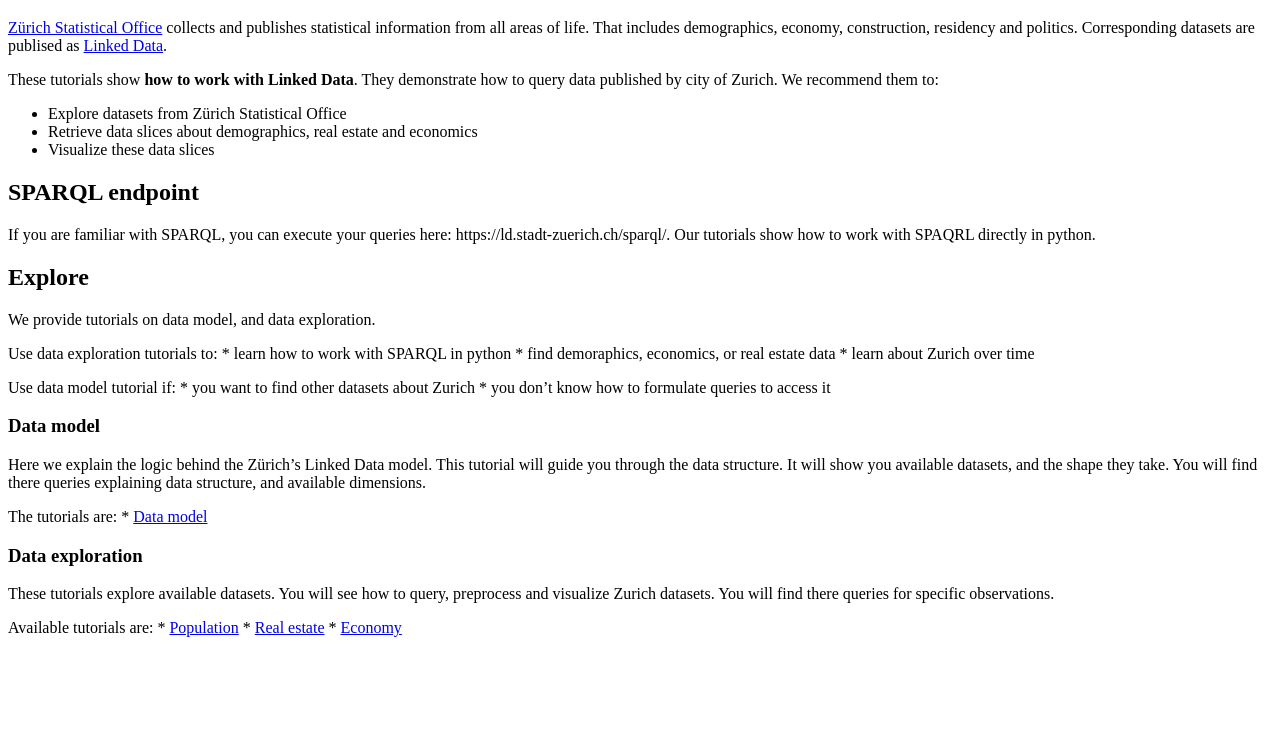
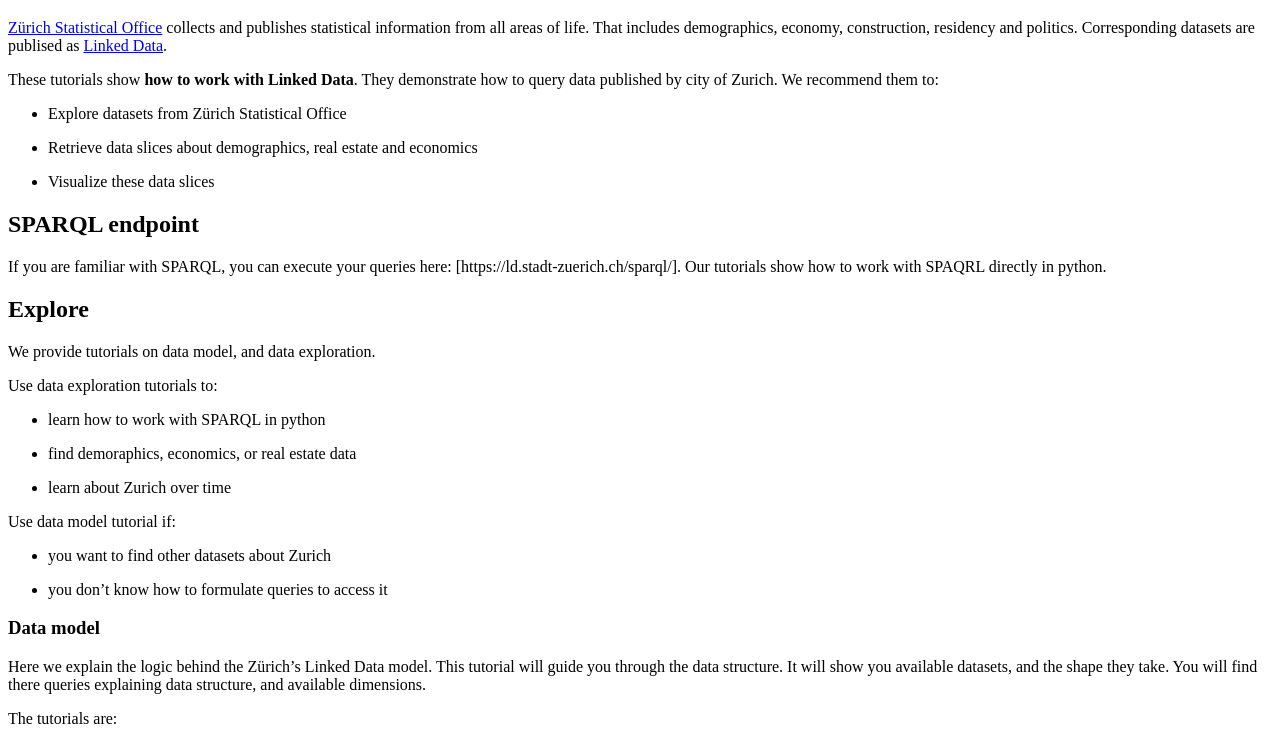
Before and after one commit to zazuko/notebooks, a plain HTML site: page index.html in a window 1280 px wide. Shown: the part 61-800 px from the top of the page. Drawn offline with Linux system fonts and the light colour scheme.

Commit message:
Deploying to gh-pages from @ zazuko/ssz@beb2566fa5dd3d8bece1827d35c3e86772e9f5cb 🚀

```diff
--- a/index.html
+++ b/index.html
@@ -22,21 +22,38 @@
 <p><a href="https://www.stadt-zuerich.ch/prd/en/index/statistik.html">Zürich Statistical Office</a> collects and publishes statistical information from all areas of life. That includes demographics, economy, construction, residency and politics. Corresponding datasets are publised as <a href="https://en.wikipedia.org/wiki/Linked_data">Linked Data</a>.</p>
 <p>These tutorials show <strong>how to work with Linked Data</strong>. They demonstrate how to query data published by city of Zurich. We recommend them to:</p>
 <ul>
-<li>Explore datasets from Zürich Statistical Office</li>
-<li>Retrieve data slices about demographics, real estate and economics</li>
-<li>Visualize these data slices</li>
+<li><p>Explore datasets from Zürich Statistical Office</p></li>
+<li><p>Retrieve data slices about demographics, real estate and economics</p></li>
+<li><p>Visualize these data slices</p></li>
 </ul>
 <h2 id="sparql-endpoint">SPARQL endpoint</h2>
-<p>If you are familiar with SPARQL, you can execute your queries here: https://ld.stadt-zuerich.ch/sparql/. Our tutorials show how to work with SPAQRL directly in python.</p>
+<p>If you are familiar with SPARQL, you can execute your queries here: [https://ld.stadt-zuerich.ch/sparql/]. Our tutorials show how to work with SPAQRL directly in python.</p>
 <h2 id="explore">Explore</h2>
 <p>We provide tutorials on data model, and data exploration.</p>
-<p>Use data exploration tutorials to: * learn how to work with SPARQL in python * find demoraphics, economics, or real estate data * learn about Zurich over time</p>
-<p>Use data model tutorial if: * you want to find other datasets about Zurich * you don’t know how to formulate queries to access it</p>
+<p>Use data exploration tutorials to:</p>
+<ul>
+<li><p>learn how to work with SPARQL in python</p></li>
+<li><p>find demoraphics, economics, or real estate data</p></li>
+<li><p>learn about Zurich over time</p></li>
+</ul>
+<p>Use data model tutorial if:</p>
+<ul>
+<li><p>you want to find other datasets about Zurich</p></li>
+<li><p>you don’t know how to formulate queries to access it</p></li>
+</ul>
 <h3 id="data-model">Data model</h3>
 <p>Here we explain the logic behind the Zürich’s Linked Data model. This tutorial will guide you through the data structure. It will show you available datasets, and the shape they take. You will find there queries explaining data structure, and available dimensions.</p>
-<p>The tutorials are: * <a href="data_model.html">Data model</a></p>
+<p>The tutorials are:</p>
+<ul>
+<li><a href="data_model.html">Data model</a></li>
+</ul>
 <h3 id="data-exploration">Data exploration</h3>
 <p>These tutorials explore available datasets. You will see how to query, preprocess and visualize Zurich datasets. You will find there queries for specific observations.</p>
-<p>Available tutorials are: * <a href="population.html">Population</a> * <a href="real_estate.html">Real estate</a> * <a href="economy.html">Economy</a></p>
+<p>Available tutorials are:</p>
+<ul>
+<li><p><a href="population.html">Population</a></p></li>
+<li><p><a href="real_estate.html">Real estate</a></p></li>
+<li><p><a href="economy.html">Economy</a></p></li>
+</ul>
 </body>
 </html>
```
